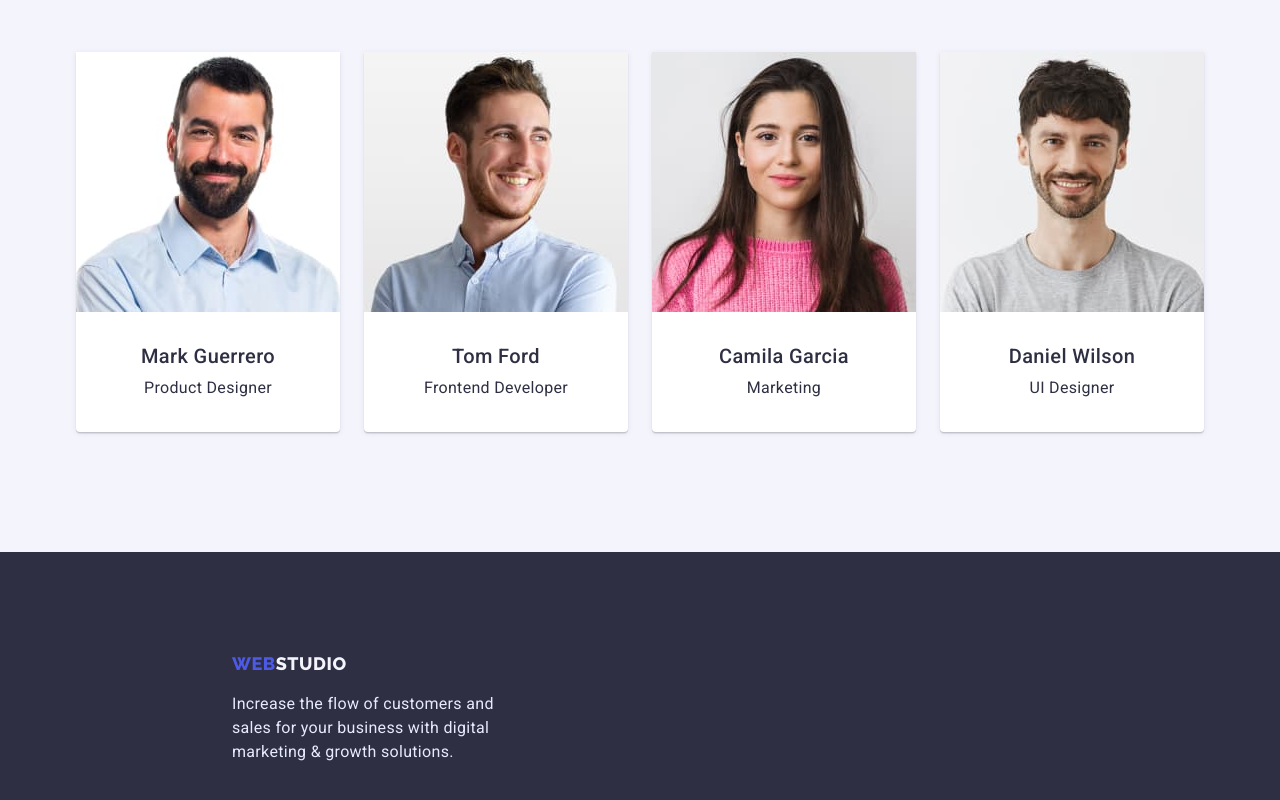
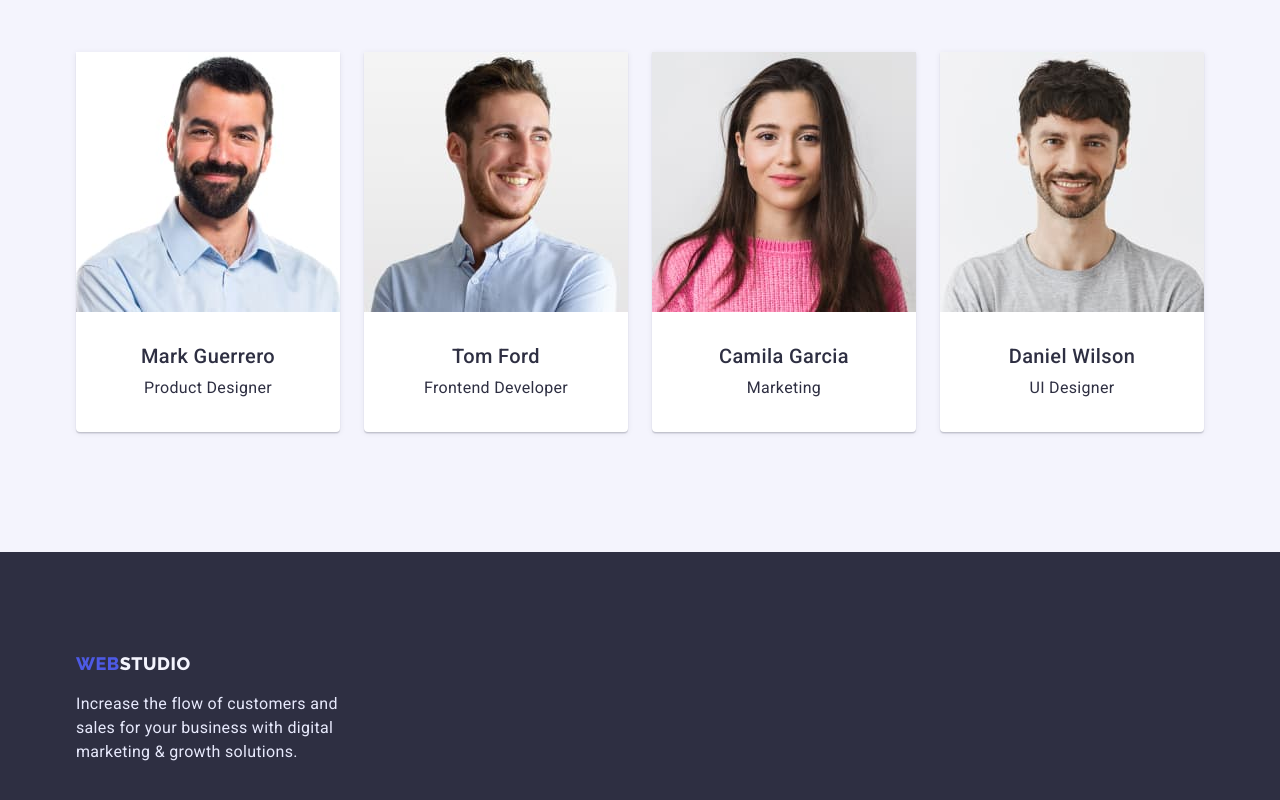
Before and after one commit to AntonAES/goit-markup-hw-03, a plain HTML site: page index.html in a window 1280 px wide. Shown: the part 1620-2420 px from the top of the page. Drawn offline with nearby package versions, Linux system fonts and the light colour scheme.

Commit message:
виправлення

```diff
--- a/css/styles.css
+++ b/css/styles.css
@@ -410,7 +410,6 @@ body {
 .footer-logo {
     display: block;
     width: 264px;
-    margin-left: 156px;
 
 }
 
```
